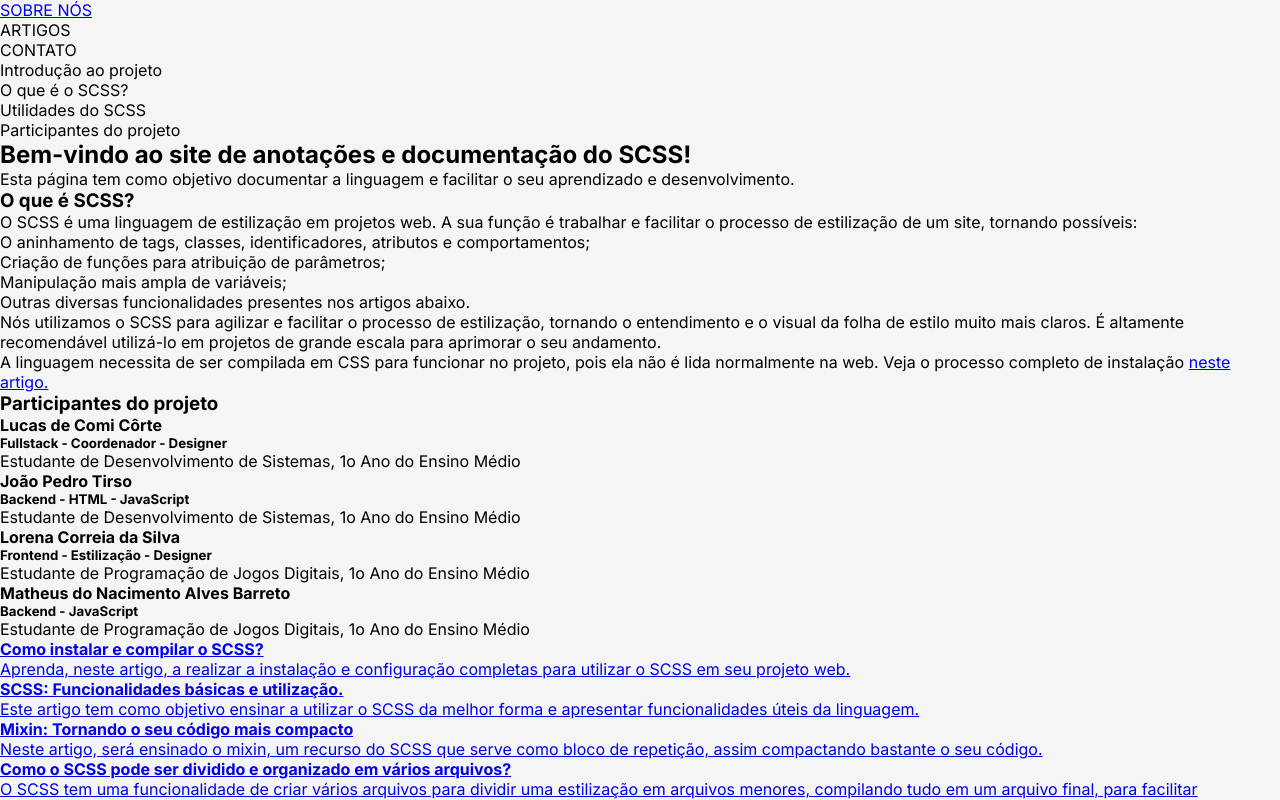
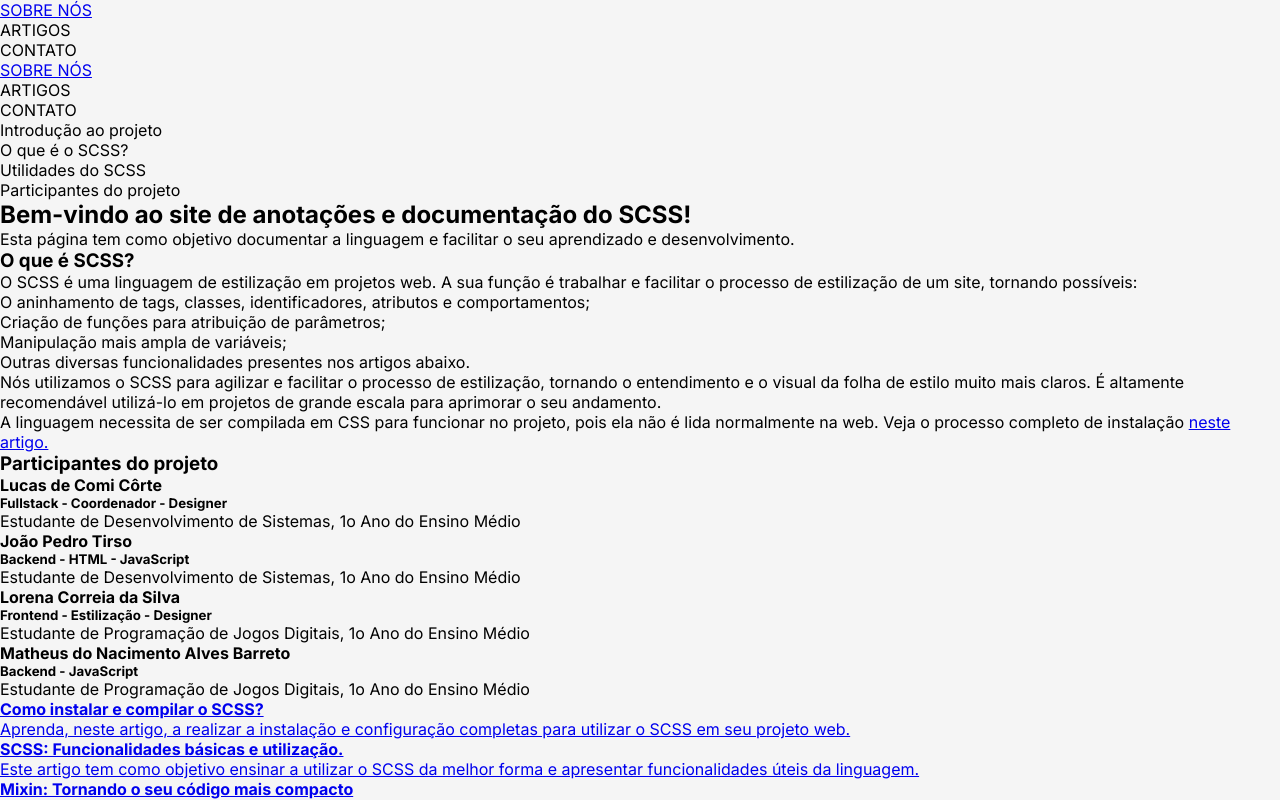
Before and after one commit to LucasDeComi/EstudosSCSS, a React (Vite) app: page / in a window 1280 px wide. Shown: the top 800 px of the page. Built offline with nearby package versions, Linux system fonts and the light colour scheme.

Commit message:
Transformando Nav em um componente

```diff
--- a/src/components/layout/Header.jsx
+++ b/src/components/layout/Header.jsx
@@ -1,5 +1,4 @@
-import { HashLink } from 'react-router-hash-link';
-import { Link as ScrollLink } from 'react-scroll';
+import Nav from './Nav';
 
 function Header() {
     return (
@@ -9,19 +8,7 @@ function Header() {
             </div>
             <h1><a href="index.html"></a>
             </h1>
-            <nav>
-                <ul>
-                    <li>
-                        <HashLink to="/#participantes" smooth={true} duration={500}>SOBRE NÓS</HashLink>
-                    </li>
-                    <li>
-                        <ScrollLink to="artigos" smooth={true} duration={500}>ARTIGOS</ScrollLink>
-                    </li>
-                    <li>
-                        <ScrollLink to="footer" smooth={true} duration={500}>CONTATO</ScrollLink>
-                    </li>
-                </ul>
-            </nav>
+            <Nav />
         </header>
     )
 }
--- /dev/null
+++ b/src/components/layout/Nav.jsx
@@ -0,0 +1,22 @@
+import { HashLink } from 'react-router-hash-link';
+import { Link as ScrollLink } from 'react-scroll';
+
+function Nav() {
+    return (
+        <nav>
+            <ul>
+                <li>
+                    <HashLink to="/#participantes" smooth={true} duration={500}>SOBRE NÓS</HashLink>
+                </li>
+                <li>
+                    <ScrollLink to="artigos" smooth={true} duration={500}>ARTIGOS</ScrollLink>
+                </li>
+                <li>
+                    <ScrollLink to="footer" smooth={true} duration={500}>CONTATO</ScrollLink>
+                </li>
+            </ul>
+        </nav>
+    )
+}
+
+export default Nav;
--- a/src/pages/Home.jsx
+++ b/src/pages/Home.jsx
@@ -2,6 +2,7 @@ import { Link as ScrollLink, Element } from 'react-scroll';
 import { Link as RouterLink } from 'react-router-dom';
 import Header from '../components/layout/Header';
 import Footer from '../components/layout/Footer';
+import Nav from '../components/layout/Nav';
 import Participante from '../components/ui/Participante';
 import Artigo from '../components/ui/Artigo';
 
@@ -10,6 +11,7 @@ function Home() {
         <>
             <Header/>
             <aside>
+                <Nav />
                 <ul>
                     <li>
                         <ScrollLink to="introducao" smooth={true} duration={500}>Introdução ao projeto</ScrollLink>
```
